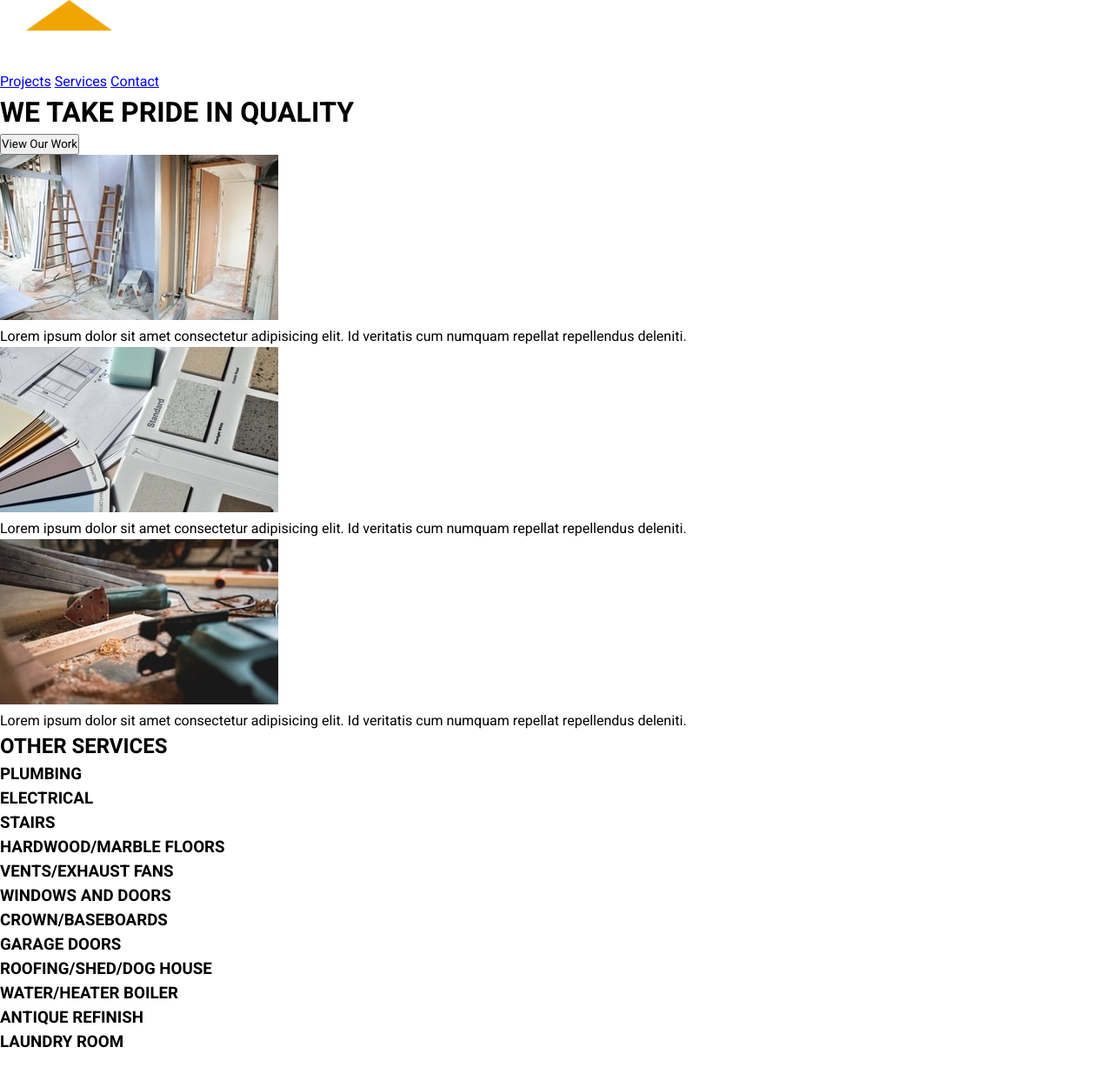
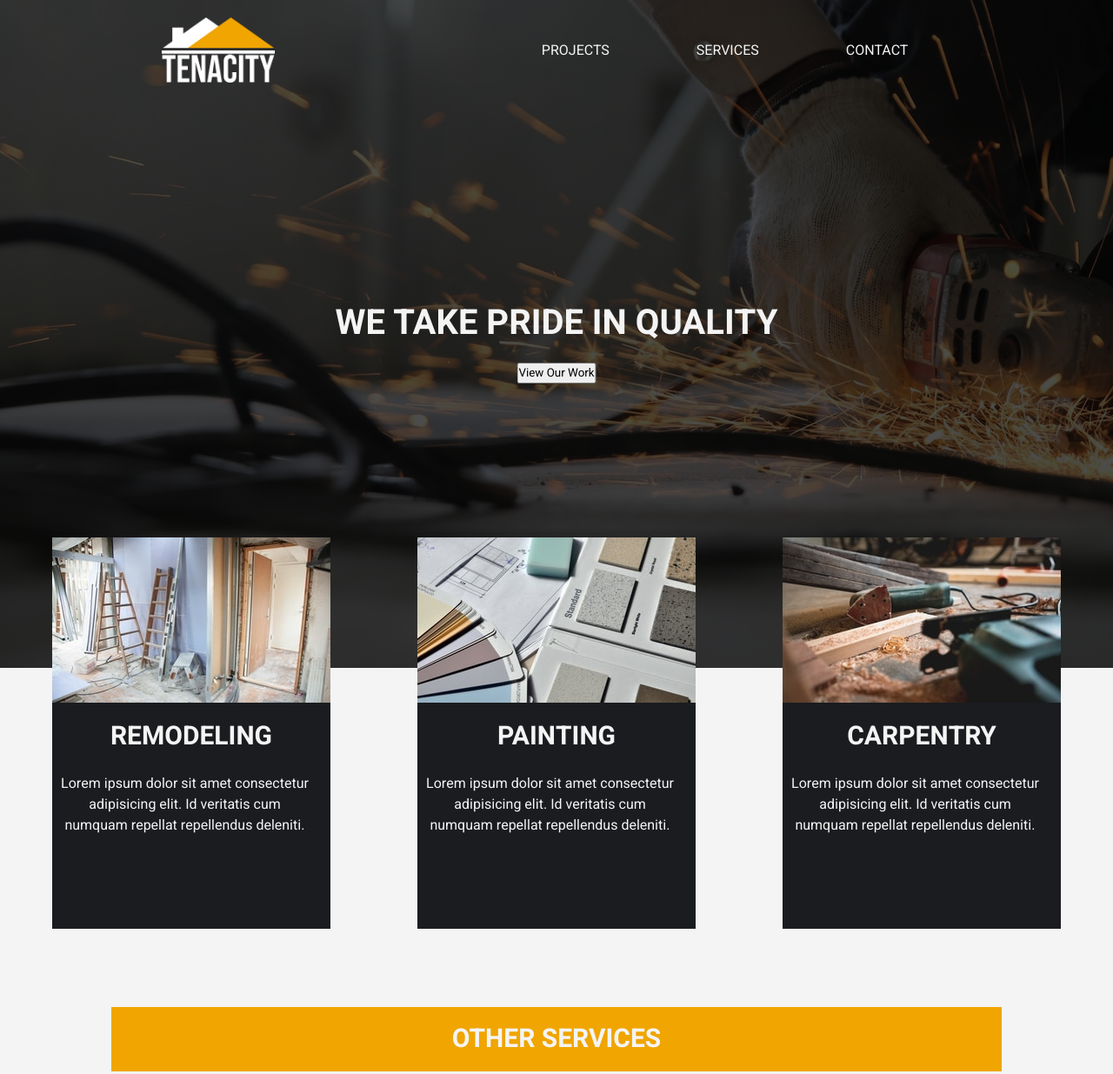
Before and after one commit to Rvhyle/Tenacity-Website, a plain HTML site: page index.html in a window 1280 px wide. Shown: the top 1235 px of the page at 87% size. Before the commit the page ends 1212 px from the top, so only its background shows below. Drawn offline with Linux system fonts and the light colour scheme.

Commit message:
Added Styles to the first half of the website, styled components, cards, etc

```diff
--- a/index.html
+++ b/index.html
@@ -9,37 +9,41 @@
 </head>
 <body>
     <header class="header-container">
-        <div class="header-bg"></div>
+        <div class="header-bg">
             <nav>
                 <img src="assets/logo1x-min.png" alt="Tenacity Logo" width="130px">
                 <ul>
-                <li>
-                    <a href="#projects">Projects</a>
-                    <a href="#services">Services</a>
-                    <a href="#contact">Contact</a>
-                </li>
+                    <li><a href="#projects">Projects</a></li>
+                    <li><a href="#services">Services</a></li>
+                    <li><a href="#contact">Contact</a></li>
                 </ul>
             </nav>
 
+            <div class="header-content">
                 <h1>We Take Pride In Quality</h1>
                 <button>View Our Work</button>
-
+            </div>
+        </div>
+<!-- Service Cards -->
         <div class="service_cards-container" id="services">
             <div class="service-cards">
                 <img src="imgs/remodeling-min.jpg" alt="remodeling">
                 <div class="service-content">
+                    <h2>Remodeling</h2>
                     <p>Lorem ipsum dolor sit amet consectetur adipisicing elit. Id veritatis cum numquam repellat repellendus deleniti.</p>
                 </div>
             </div>
             <div class="service-cards">
                 <img src="imgs/painting-min.jpg" alt="painting">
                 <div class="service-content">
+                    <h2>Painting</h2>
                     <p>Lorem ipsum dolor sit amet consectetur adipisicing elit. Id veritatis cum numquam repellat repellendus deleniti.</p>
                 </div>
             </div>
             <div class="service-cards">
                 <img src="imgs/carpentry-min.jpg" alt="carpentry">
                 <div class="service-content">
+                    <h2>Carpentry</h2>
                     <p>Lorem ipsum dolor sit amet consectetur adipisicing elit. Id veritatis cum numquam repellat repellendus deleniti.</p>
                 </div>
             </div>
--- /dev/null
+++ b/scss/_components.scss
@@ -0,0 +1,46 @@
+@import 'font-properties';
+@import 'colors';
+
+// Service Cards
+.service-cards {
+	z-index: 1;
+	width: 320px;
+	height: 450px;
+	background-color: $black;
+
+	color: $off-white;
+
+	.service-content {
+		width: 100%;
+		padding: 10px;
+		text-align: center;
+
+		h2 {
+			font-size: $Heading-Big;
+		}
+		p {
+			padding-top: 20px;
+			width: 95%;
+		}
+	}
+}
+
+// Sub-Service Containers
+.sub-service {
+	position: relative;
+	width: 320px;
+	height: 75px;
+
+	background-color: $black;
+	color: $off-white;
+
+	h3 {
+		position: absolute;
+		text-align: center;
+		top: 50%;
+		left: 50%;
+		transform: translate(-50%, -50%);
+
+		font-size: 1.2rem;
+	}
+}
--- a/scss/_global.scss
+++ b/scss/_global.scss
@@ -1,4 +1,5 @@
 @import 'font-properties';
+@import 'colors';
 
 * {
 	margin: 0;
@@ -13,3 +14,7 @@ h2,
 h3 {
 	text-transform: uppercase;
 }
+
+body {
+	background-color: $off-white;
+}
--- a/scss/style.scss
+++ b/scss/style.scss
@@ -1,6 +1,118 @@
 @import 'global';
+@import 'colors';
 @import 'mixins';
+@import 'components';
 @import 'font-properties';
-@import 'colors';
+
+html {
+	position: relative;
+	max-width: 1920px;
+	min-height: 768px;
+	height: 100%;
+	margin: auto;
+}
 
 // Header
+.header-container {
+	width: 100%;
+
+	.header-bg {
+		position: relative;
+		width: 100%;
+		height: 768px;
+		z-index: 0;
+
+		background: linear-gradient(rgba(0, 0, 0, 0.7), rgba(0, 0, 0, 0.7)),
+			url('../imgs/banner-min.jpg');
+		background-size: cover;
+		background-attachment: fixed;
+
+		// Nav
+		nav {
+			display: flex;
+			width: 71%;
+			margin: auto;
+			padding-top: 20px;
+			justify-content: space-between;
+			align-items: center;
+
+			ul {
+				display: flex;
+				li {
+					list-style: none;
+					padding: 0px 50px;
+
+					a {
+						color: $off-white;
+						text-transform: uppercase;
+						text-decoration: none;
+
+						&:visited {
+							color: $off-white;
+						}
+					}
+				}
+			}
+			img {
+				cursor: pointer;
+			}
+		} //End of Nav
+
+		.header-content {
+			position: absolute;
+			top: 50%;
+			left: 50%;
+			transform: translate(-50%, -50%);
+
+			text-align: center;
+
+			h1 {
+				color: $off-white;
+				padding: 15px;
+				font-size: $Heading-Large;
+			}
+		}
+	} //End of Header bg
+
+	//Service Cards Section
+	.service_cards-container {
+		display: flex;
+		justify-content: center;
+		flex-wrap: wrap;
+		gap: 100px;
+		width: 100%;
+
+		margin-top: -150px;
+		margin-bottom: 90px;
+	}
+} //End of header container
+
+// Other Services
+.other_services-container {
+	width: 100%;
+	margin: 90px auto;
+	h1 {
+		font-size: $Heading-Big;
+		text-align: center;
+
+		width: 80%;
+		padding: 15px 0px;
+		margin: auto;
+		margin-bottom: 50px;
+
+		background-color: $yellow-orange;
+		color: $off-white;
+	}
+
+	// Sub-Services
+	.sub_services-container {
+		display: flex;
+		flex-wrap: wrap;
+
+		width: 71%;
+		margin: auto;
+
+		justify-content: space-between;
+		gap: 20px 30px;
+	}
+}
```
Also changed, not shown: css/style.css. Lines whose indentation alone changed are shown as unchanged.
